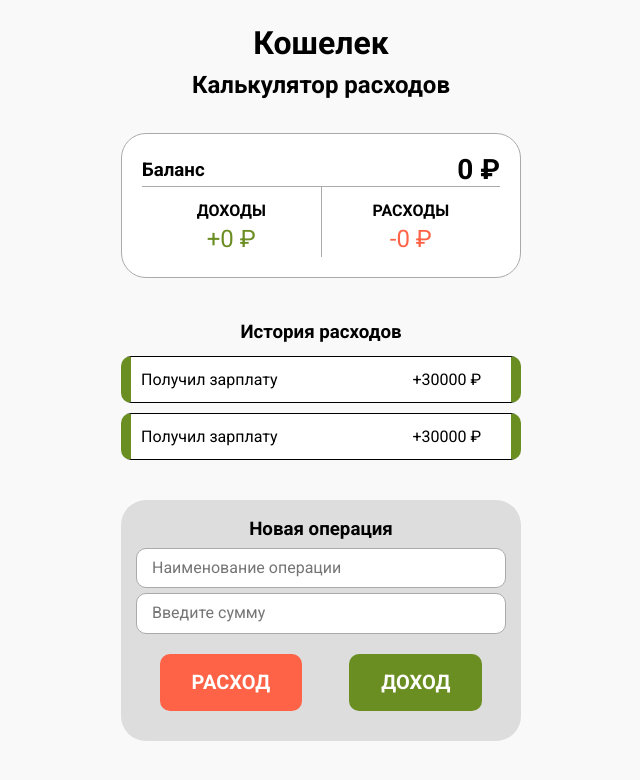
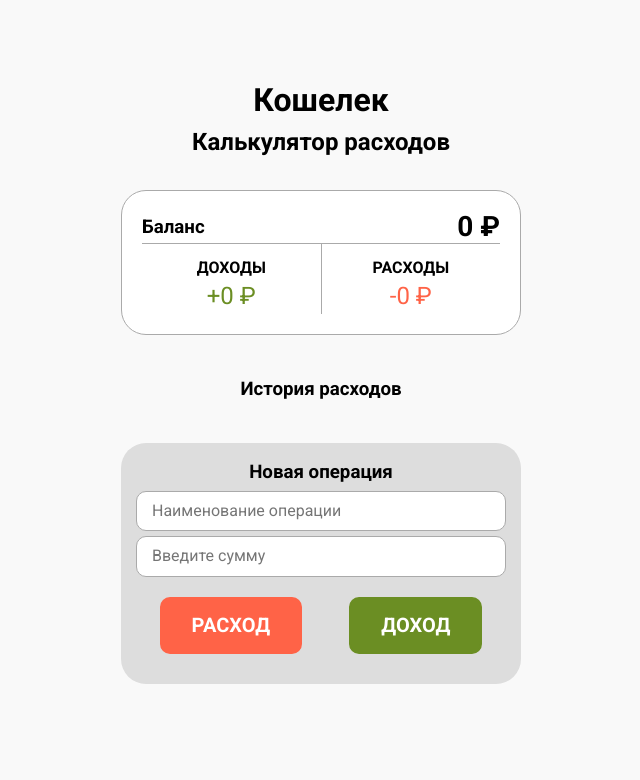
Before and after one commit to horoshopodumaj/calculator_on_React, a React (Create React App) app in the folder calculator/: page / in a window 1280 px wide. Shown: the top 780 px of the page, without its empty margins (319-959 px from the left). Built offline with nearby package versions, Linux system fonts and the light colour scheme.

Commit message:
added a history taking into account income or expense

```diff
--- a/calculator/src/App.js
+++ b/calculator/src/App.js
@@ -41,7 +41,7 @@ class App extends Component {
                 <main>
                     <div className="container">
                         <Total />
-                        <History />
+                        <History transactions={this.state.transactions} />
                         <Operation
                             addTransaction={this.addTransaction}
                             addAmount={this.addAmount}
--- a/calculator/src/components/history/History.js
+++ b/calculator/src/components/history/History.js
@@ -1,13 +1,14 @@
 import React from "react";
 import HistoryItem from "./HistoryItem";
 
-export default function () {
+export default function ({ transactions }) {
     return (
         <section className="history">
             <h3>История расходов</h3>
             <ul className="history__list">
-                <HistoryItem />
-                <HistoryItem />
+                {transactions.map((item) => (
+                    <HistoryItem key={item.id} transaction={item} />
+                ))}
             </ul>
         </section>
     );
--- a/calculator/src/components/history/HistoryItem.js
+++ b/calculator/src/components/history/HistoryItem.js
@@ -1,17 +1,14 @@
 import React from "react";
 
-const HistoryItem = () => (
-    <li className="history__item history__item-plus">
-        Получил зарплату
-        <span className="history__money">+30000 ₽</span>
+const HistoryItem = ({ transaction }) => (
+    <li
+        className={`history__item ${
+            transaction.add ? "history__item-plus" : "history__item-minus"
+        }`}
+    >
+        {transaction.description}
+        <span className="history__money">{transaction.amount} ₽</span>
         <button className="history__delete">x</button>
     </li>
 );
-
-/* <li className="history__item  history__item-minus">
-            Отдал долг
-            <span className="history__money">-10000 ₽</span>
-            <button className="history__delete">x</button>
-</li> */
-
 export default HistoryItem;
```
